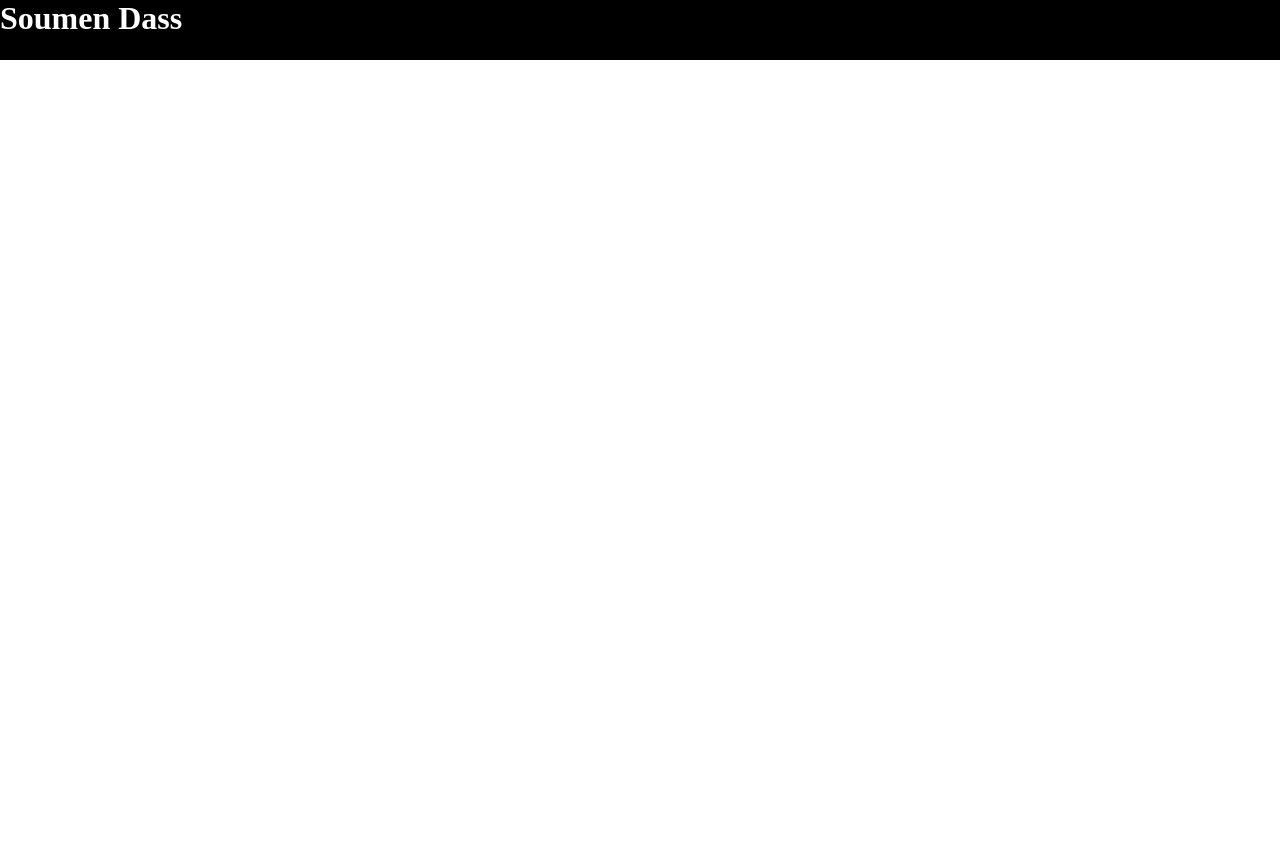
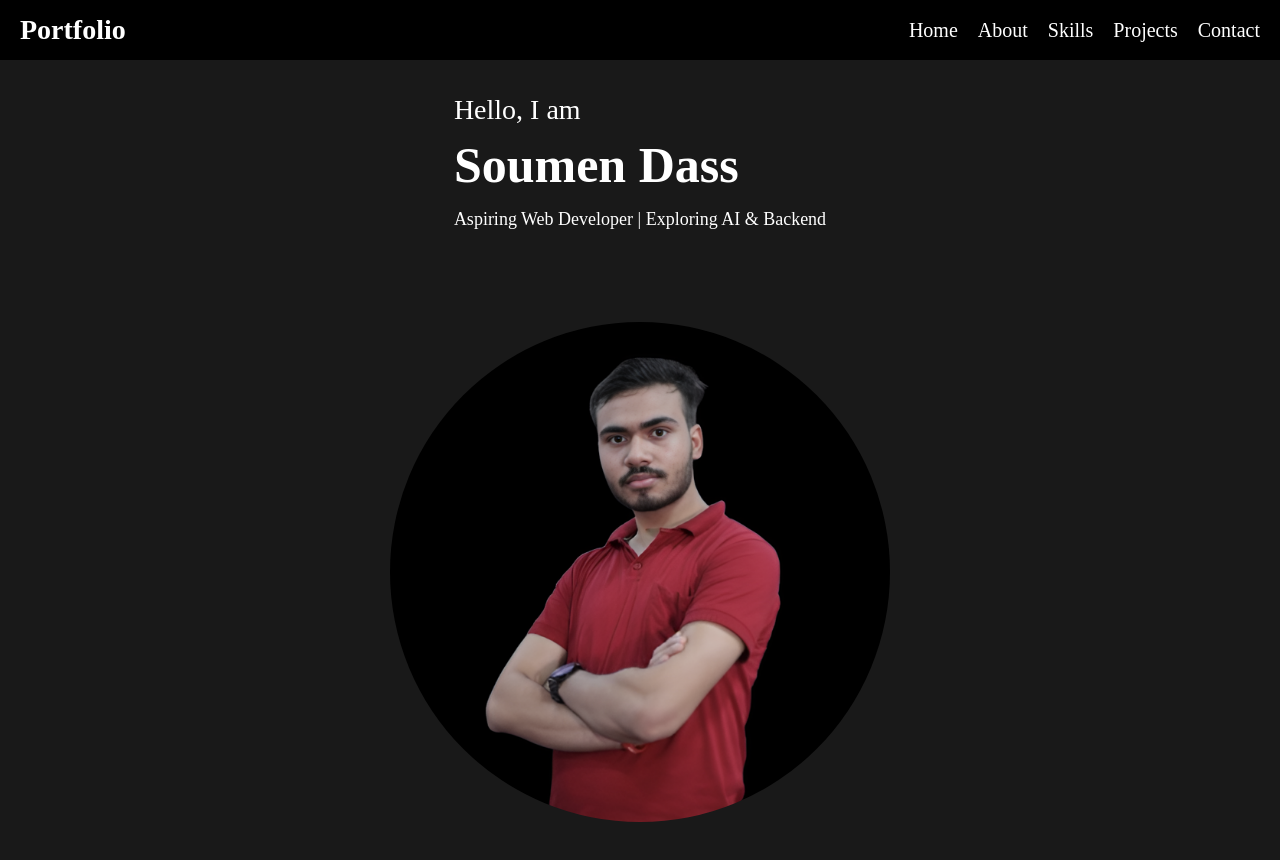
Before and after one commit to SoumenDass1/React-Portfolio, a React (Vite) app: page / in a window 1280 px wide. Before the commit the page ends 800 px from the top, so only its background shows below. Built offline with nearby package versions, Linux system fonts and the light colour scheme.

Commit message:
Header id done. Now, working on home page

```diff
--- a/src/components/profile.jsx
+++ b/src/components/profile.jsx
@@ -1,19 +1,42 @@
-import React from 'react';
-import '../css/profile.css';
+import React from "react";
+import "../css/profile.css";
 
-function profile() {
+function Profile() {
   return (
     <>
-    <header>
-        <div className='container'>
-            <div className="logo-box">
-                <h1 className="logo">Soumen Dass</h1>
-            </div>
+      <header>
+        <div className="container">
+          <div className="logo-box">
+            <h1 className="logo">Portfolio</h1>
+          </div>
 
+          <nav className="nav-bar">
+            <ul>
+              <li><a href="/">Home</a></li>
+              <li><a href="/about">About</a></li>
+              <li><a href="/skills">Skills</a></li>
+              <li><a href="/projects">Projects</a></li>
+              <li><a href="/contact">Contact</a></li>
+            </ul>
+          </nav>
         </div>
-    </header>
+      </header>
+
+      <main>
+        <section className="home">
+          <div className="text-box">
+            <h2>Hello, I am</h2>
+            <h1>Soumen Dass</h1>
+            <p>Aspiring Web Developer | Exploring AI & Backend</p>
+          </div>
+
+          <div className="image">
+            <img src="src/assets/portfoliioImage.png" alt="Main Image" />
+          </div>
+        </section>
+      </main>
     </>
-  )
+  );
 }
 
-export default profile
+export default Profile;
--- a/src/css/profile.css
+++ b/src/css/profile.css
@@ -4,13 +4,87 @@
   box-sizing: border-box;
 }
 
-header{
-    width: 100%;
-    height: 60px;
-    background-color: #000000;
-    color: #fff;
+header {
+  width: 100%;
+  height: 60px;
+  background-color: #000000;
+  color: #fff;
+  position: fixed;
+  top: 0;
+  left: 0;
+  z-index: 1000; /* upar hi rahe sab elements se */
 }
 
-.container{
+.container {
+  max-width: 1400px;
+  margin: 0 auto;
+  height: 100%;
+  display: flex;
+  justify-content: space-between;
+  align-items: center;
+  padding: 0 20px;
+}
 
+.logo {
+  font-size: 28px;
+  font-weight: bold;
+  color: #fff;
 }
+
+.nav-bar ul {
+  list-style: none;
+  display: flex;
+  gap: 20px;
+}
+
+.nav-bar a {
+  text-decoration: none;
+  color: #fff;
+  font-size: 20px;
+  display: inline-block;
+  transition: transform 0.6s ease, text_shadow 0.6s ease;
+}
+
+.nav-bar a:hover {
+  transform: scale(1.1);
+  text-shadow: 3px -3px 6px #ffffff;
+}
+
+body {
+  padding-top: 60px;
+  background: #191919;
+}
+
+
+/* Hero section */
+.home {
+  height: 100vh;
+  width: 100vw;
+  display: flex;
+  justify-content: space-around;
+  align-items: center;
+  color: #fff;
+  flex-direction: column;
+}
+
+.text-box h2 {
+  font-size: 28px;
+  font-weight: 400;
+  margin-bottom: 10px;
+}
+
+.text-box h1 {
+  font-size: 50px;
+  margin-bottom: 15px;
+}
+
+.text-box p {
+  font-size: 18px;
+  margin-bottom: 25px;
+}
+
+.image img{
+    height: 500px;
+    width: 500px;
+    border-radius: 50%;
+}
```
Also changed, not shown: src/assets/portfoliioImage.png (added), src/css/responsive.css (added).
